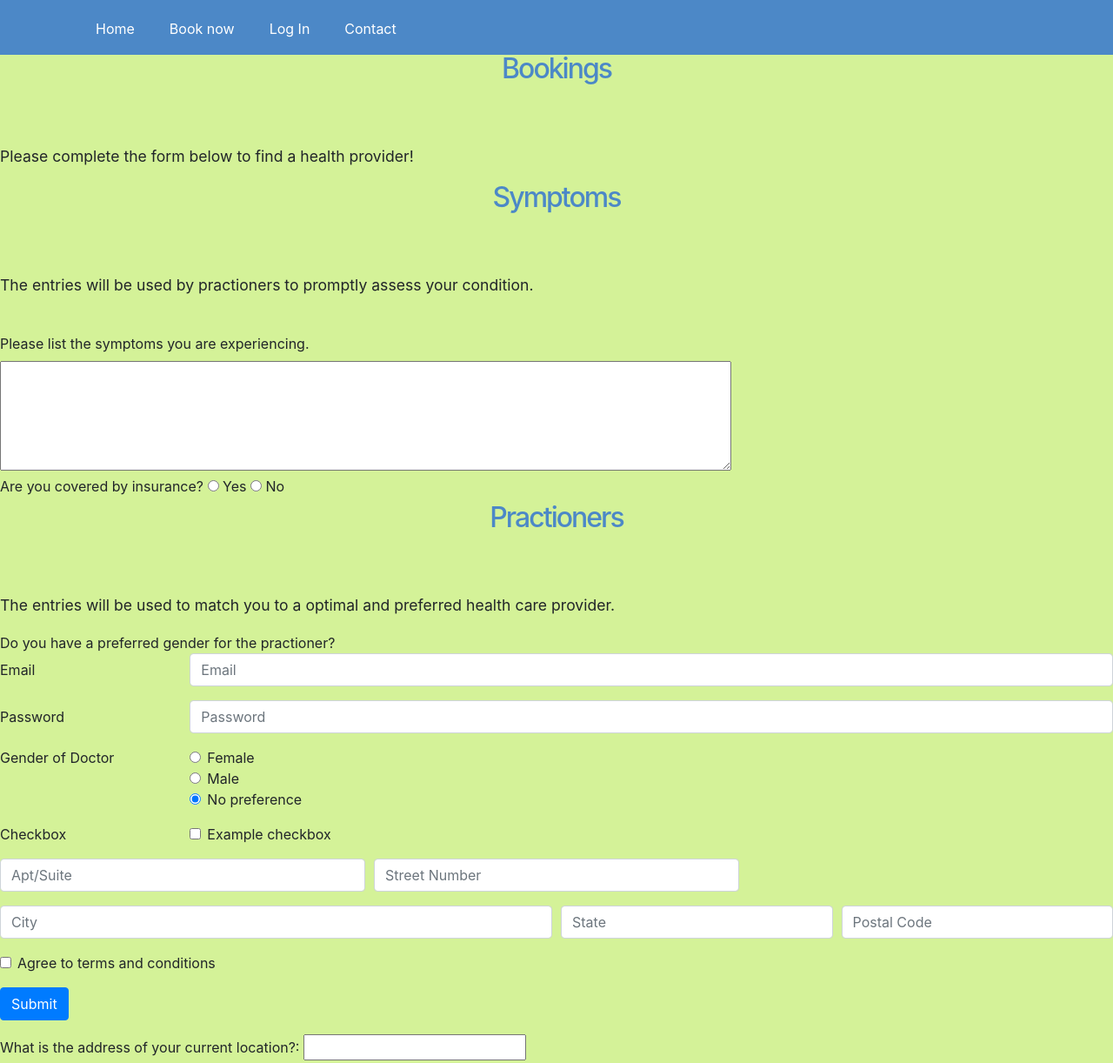
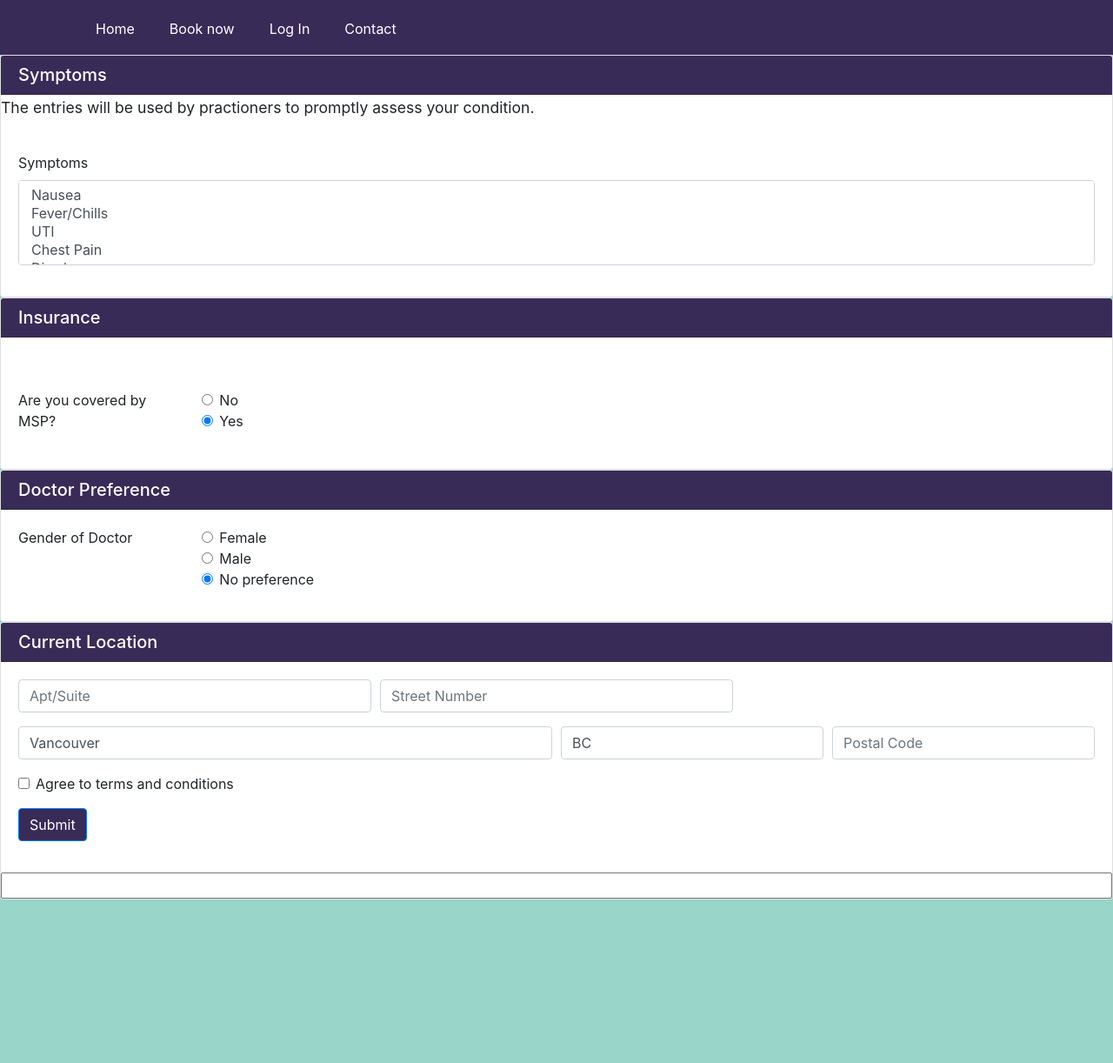
Before and after one commit to ahill187/zoomMed, a website built with Parcel: page booknow.html in a window 1280 px wide. Shown: the part 7-1229 px from the top of the page at 87% size. After the commit the page ends 1041 px from the top, so only its background shows below. Built offline with nearby package versions, Linux system fonts and the light colour scheme.

Commit message:
Edited the booking and login pages

```diff
--- a/booknow.html
+++ b/booknow.html
@@ -26,41 +26,55 @@
     </div>
 </header>
 
-<h1>Bookings</h1>
-<p> Please complete the form below to find a health provider!</p>
+<form action="/bookingform.html" method="POST">
 
-<form action="/bookingform.html" method="POST">
-    <h1>Symptoms</h1>
-        <p>The entries will be used by practioners to promptly assess your condition.</p>
-    </br>
-      <label for="symptoms">Please list the symptoms you are experiencing.</label>
-    </br>
-     <textarea id="symptoms" name="symptoms" rows="5" cols="80"></textarea>
-  </br>
-      <label for="insurance">Are you covered by insurance?</label>
-        <input type="radio" name="insurance" id="insurance" value="yes">
-      <label for="yes">Yes</label>
-        <input type="radio" name="insurance" id="insurance" value="no">
-      <label for="no">No</label>
-    </br>
+    <div class="card symptoms">
+        <h5 class="card-header">Symptoms</h5>
+        <p class="card-text">The entries will be used by practioners to promptly assess your condition.</p>
+        <div class="card-body">
+        <div class="form-group">
+            <label for="symptoms">Symptoms</label>
+            <select multiple class="form-control" id="symptoms">
+                <option>Nausea</option>
+                <option>Fever/Chills</option>
+                <option>UTI</option>
+                <option>Chest Pain</option>
+                <option>Diarrhea</option>
+            </select>
+        </div>
 
-    <h1>Practioners</h1>
-      <p>The entries will be used to match you to a optimal and preferred health care provider.</p>
-      <span>Do you have a preferred gender for the practioner?</span>
+</div>
+    </div>
 
+    <div class="card symptoms">
+        <h5 class="card-header">Insurance</h5><br>
+        <p class="card-text"></p>
+        <div class="card-body">
     <form>
-        <div class="form-group row">
-            <label for="inputEmail3" class="col-sm-2 col-form-label">Email</label>
-            <div class="col-sm-10">
-                <input type="email" class="form-control" id="inputEmail3" placeholder="Email">
-            </div>
+        <fieldset class="form-group">
+            <div class="row">
+                <legend class="col-form-label col-sm-2 pt-0">Are you covered by MSP?</legend>
+                <div class="col-sm-10">
+    <div class="form-check">
+        <input class="form-check-input" type="radio" name="insurance" id="insurance-no" value="no">
+        <label class="form-check-label" for="insurance-no">
+            No
+        </label>
+    </div>
+        <div class="form-check">
+        <input class="form-check-input" type="radio" name="insurance" id="insurance-yes" value="yes" checked>
+        <label class="form-check-label" for="insurance-yes">
+            Yes
+        </label>
         </div>
-        <div class="form-group row">
-            <label for="inputPassword3" class="col-sm-2 col-form-label">Password</label>
-            <div class="col-sm-10">
-                <input type="password" class="form-control" id="inputPassword3" placeholder="Password">
-            </div>
-        </div>
+                </div></div>
+                </fieldset></form>
+        </div></div>
+
+    <div class="card symptoms">
+        <h5 class="card-header">Doctor Preference</h5>
+        <div class="card-body">
+    <form>
         <fieldset class="form-group">
             <div class="row">
                 <legend class="col-form-label col-sm-2 pt-0">Gender of Doctor</legend>
@@ -86,18 +100,11 @@
                 </div>
             </div>
         </fieldset>
-        <div class="form-group row">
-            <div class="col-sm-2">Checkbox</div>
-            <div class="col-sm-10">
-                <div class="form-check">
-                    <input class="form-check-input" type="checkbox" id="gridCheck1">
-                    <label class="form-check-label" for="gridCheck1">
-                        Example checkbox
-                    </label>
-                </div>
-            </div>
-        </div>
-
+    </form></div></div>
+    <div class="card symptoms">
+        <h5 class="card-header">Current Location</h5>
+        <div class="card-body">
+<form>
             <div class="form-row">
                 <div class="col-md-4 mb-3">
                     <input type="text" class="form-control" id="validationCustom01" placeholder="Apt/Suite" value="" required>
@@ -114,13 +121,13 @@
             </div>
             <div class="form-row">
                 <div class="col-md-6 mb-3">
-                    <input type="text" class="form-control" id="validationCustom03" placeholder="City" required>
+                    <input type="text" class="form-control" id="validationCustom03" value="Vancouver" placeholder="City" required>
                     <div class="invalid-feedback">
                         Please provide a valid city.
                     </div>
                 </div>
                 <div class="col-md-3 mb-3">
-                    <input type="text" class="form-control" id="validationCustom04" placeholder="State" required>
+                    <input type="text" class="form-control" id="validationCustom04" value="BC" placeholder="Province" required>
                     <div class="invalid-feedback">
                         Please provide a valid state.
                     </div>
@@ -167,14 +174,12 @@
         </script>
         <div class="form-group row">
             <div class="col-sm-10">
-                <button type="submit" class="btn btn-primary" value="Submit">Submit</button>
+                <button type="submit" class="btn btn-primary booking" value="Submit">Submit</button>
             </div>
         </div>
     </form>
+    </div>
 
-        <label for="currentlocation">What is the address of your current location?:</label>
     <input type="text" name="currentlocation" id="currentlocation">
-</form>
-
-</body>
-</html>
+</div>
+</form></body></html>
--- a/css/application.css
+++ b/css/application.css
@@ -4,10 +4,10 @@
 :root {
     --color-a: #2EC4B6;
     --color-b: #FF6666;
-    --color-c: #CCFF66;
-    --color-d: #4C88C7;
+    --color-d: #392B58;
+    --color-c: #99D5C9;
     --color-b-light: #8FE9F7;
-    --color-c-light: #d4f298;
+    --color-c-light: #99D5C9;
     --color-b-transparent: rgba(143,233,247,0.5);
     --color-a-opqaue: rgba(255,89, 146, 1);
     --color-a-transparent: rgba(255, 89,146, 0.14);
@@ -169,3 +169,11 @@ p {
     color: #fff;
     background: none;
 }
+
+#map {
+     height: 500px;
+     width: 500px;
+ }
+.btn-primary {
+    background-color: var(--color-d) !important;
+}
--- a/css/booking.css
+++ b/css/booking.css
@@ -1,12 +1,13 @@
 :root {
     --color-a: #2EC4B6;
     --color-b: #FF6666;
+    --color-d: #392B58;
+    --color-c: #99D5C9;
     --color-b-light: #8FE9F7;
+    --color-c-light: #99D5C9;
     --color-b-transparent: rgba(143,233,247,0.5);
     --color-a-opqaue: rgba(255,89, 146, 1);
     --color-a-transparent: rgba(255, 89,146, 0.14);
-    --color-c: #CCFF66;
-    --color-d: #5D2E8C;
     --color-e: #4CDEF5;
     --grey-transparent: rgba(211, 211, 211, 0.3);
     --text-color-dark: rgb(50,50,50);
@@ -15,3 +16,10 @@
 h1 {
     color: var(--color-d);
 }
+.card.symptoms .card-header {
+    color: white;
+    background-color: var(--color-d);
+}
+.btn-primary.booking {
+    background-color: var(--color-d);
+}
--- a/index.html
+++ b/index.html
@@ -8,20 +8,12 @@
 		<link rel="stylesheet" type="text/css" href="css/application.css">
 		<link rel="stylesheet" href="https://use.fontawesome.com/releases/v5.5.0/css/all.css" integrity="sha384-B4dIYHKNBt8Bc12p+WXckhzcICo0wtJAoU8YZTY5qE0Id1GSseTk6S+L3BlXeVIU" crossorigin="anonymous">
 		<link rel="stylesheet" href="https://stackpath.bootstrapcdn.com/bootstrap/4.2.1/css/bootstrap.min.css" integrity="sha384-GJzZqFGwb1QTTN6wy59ffF1BuGJpLSa9DkKMp0DgiMDm4iYMj70gZWKYbI706tWS" crossorigin="anonymous">
-		<style>
-			#map {
-				height: 500px;
-				width: 500px;
-			}
-		</style>
+
 		<script src="https://maps.googleapis.com/maps/api/js?key=AIzaSyA8cVX0QiIum-7ZPAVLS2Lh1fHPUNVeekA" async defer></script>
 
 	</head>
 
 	<body class="text-center">
-
-		<script src="js/index.js"></script>
-		</header>
 		<header class="navbar navbar-custom">
 			<div class="container navbar-objects">
 
@@ -43,9 +35,7 @@
 		<footer class="mastfoot mt-auto">
 
 		</footer>
-
-
-
+		<script src="js/index.js"></script>
 
 		<h1 id="main-title">Welcome to ZOOMED</h1>
 
```
